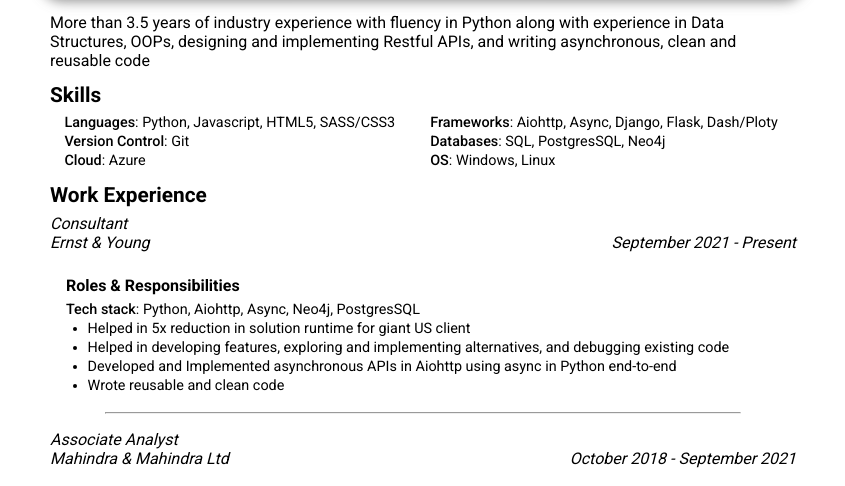
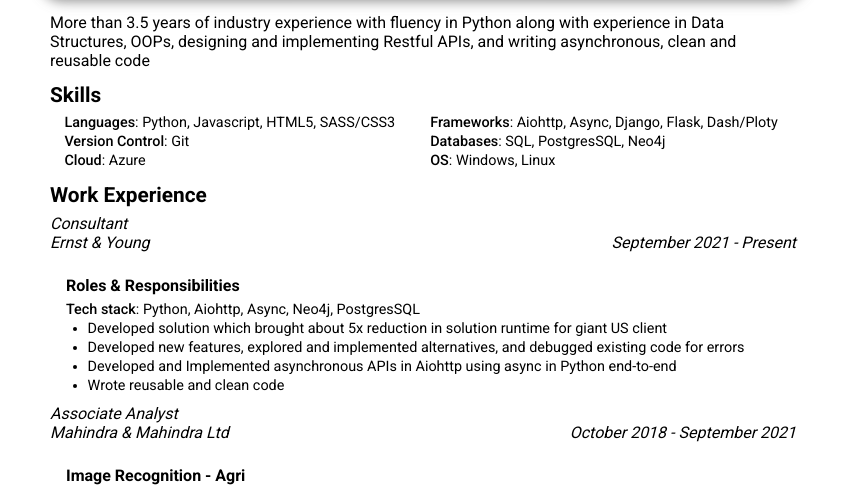
Before and after one commit to skazi019/skazi019.github.io, a plain HTML site: page index.html in a window 1280 px wide. Shown: the part 320-806 px from the top of the page, without its empty margins (217-1062 px from the left). Drawn offline with Linux system fonts and the light colour scheme; a web font is replaced by a local one.

Commit message:
updating layout

```diff
--- a/index.html
+++ b/index.html
@@ -80,8 +80,8 @@
                             <ul class="project-ex">
                                 <li><span class="project-sub-heading">Tech stack</span>: Python, Aiohttp, Async, Neo4j, PostgresSQL</li>
                                 <ul class="project-responsibilities">
-                                    <li>Helped in 5x reduction in solution runtime for giant US client</li>
-                                    <li>Helped in developing features, exploring and implementing alternatives, and debugging existing code</li>
+                                    <li>Developed solution which brought about 5x reduction in solution runtime for giant US client</li>
+                                    <li>Developed new features, explored and implemented alternatives, and debugged existing code for errors</li>
                                     <li>Developed and Implemented asynchronous APIs in Aiohttp using async in Python end-to-end</li>
                                     <li>Wrote reusable and clean code</li>
                                 </ul>
@@ -89,7 +89,6 @@
                         </li>
                     </ul>
                 </div>
-                <hr class="divider">
 
                 <div class="mahindra-heading">
                     <div class="title-mahindra">Associate Analyst</div>
@@ -203,6 +202,8 @@
             </div>
 
             <br>
+            <br>
+            <br>
 
             <div class="achievements">
                 <p class="main-heading">Achievements</p>
```
